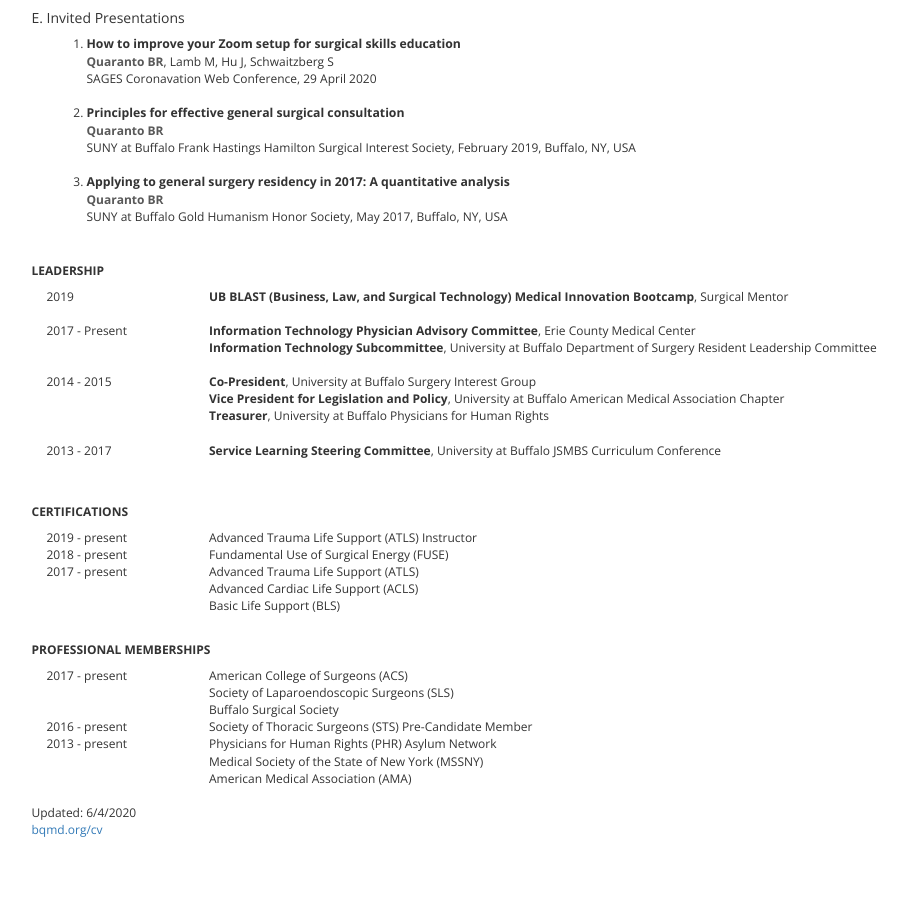
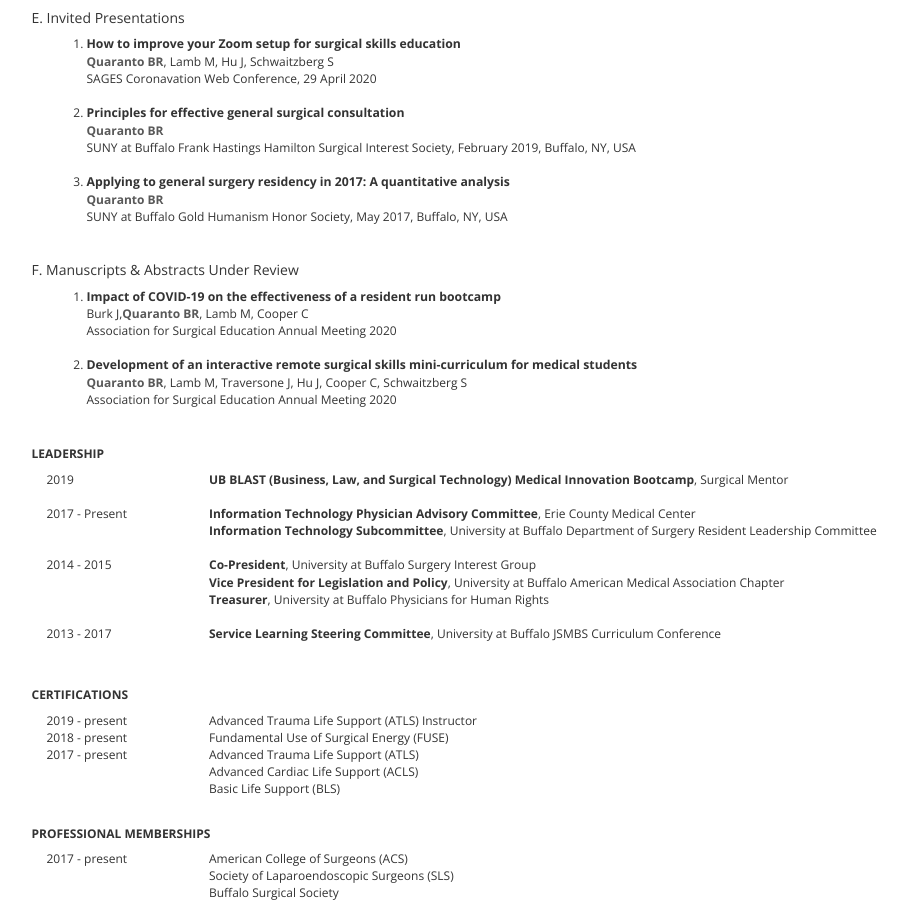
Before and after one commit to bquarant/bquarant.github.com, a Jekyll site: the page cv/index.html, which Jekyll copies as it is, in a window 1280 px wide and 900 px high, scrolled down 3366 px. Shown: the whole window, without its empty margins (121-1029 px from the left). Built offline with Jekyll 4.4.1, drawn with Linux system fonts in a browser that asks for light colours.

Commit message:
ASE updates part 1

```diff
--- a/cv/index.html
+++ b/cv/index.html
@@ -507,6 +507,31 @@
 	</ol>
 <br>
 
+<div class="row"><h5>F. Manuscripts & Abstracts Under Review</h5></div>
+	<ol>
+		<div class="row">
+		<div class="col-xs-11 col-sm-11 col-md-11 col-lg-11">
+			<li>
+				<span class="title">Impact of COVID-19 on the effectiveness of a resident run bootcamp</span><br>
+				<span class="details">Burk J,<b style="color: #595959;">Quaranto BR</b>, Lamb M, Cooper C</span><br>
+				<span class="details">Association for Surgical Education Annual Meeting 2020</span>
+			</li>
+		</div>
+		</div>
+		<br>
+
+	 <div class="row">
+		<div class="col-xs-11 col-sm-11 col-md-11 col-lg-11">
+		<li>
+			<span class="title">Development of an interactive remote surgical skills mini-curriculum for medical students</span><br>
+			<span class="details"><b style="color: #595959;">Quaranto BR</b>, Lamb M, Traversone J, Hu J, Cooper C, Schwaitzberg S</span><br>
+			<span class="details">Association for Surgical Education Annual Meeting 2020</span>
+		</li>
+		</div>
+		</div>
+	</ol>
+<br>
+
 <!-- LEADERSHIP -->
 <div class="row"><h5><b>LEADERSHIP</b></h5></div>
 		<div class="row">
```
